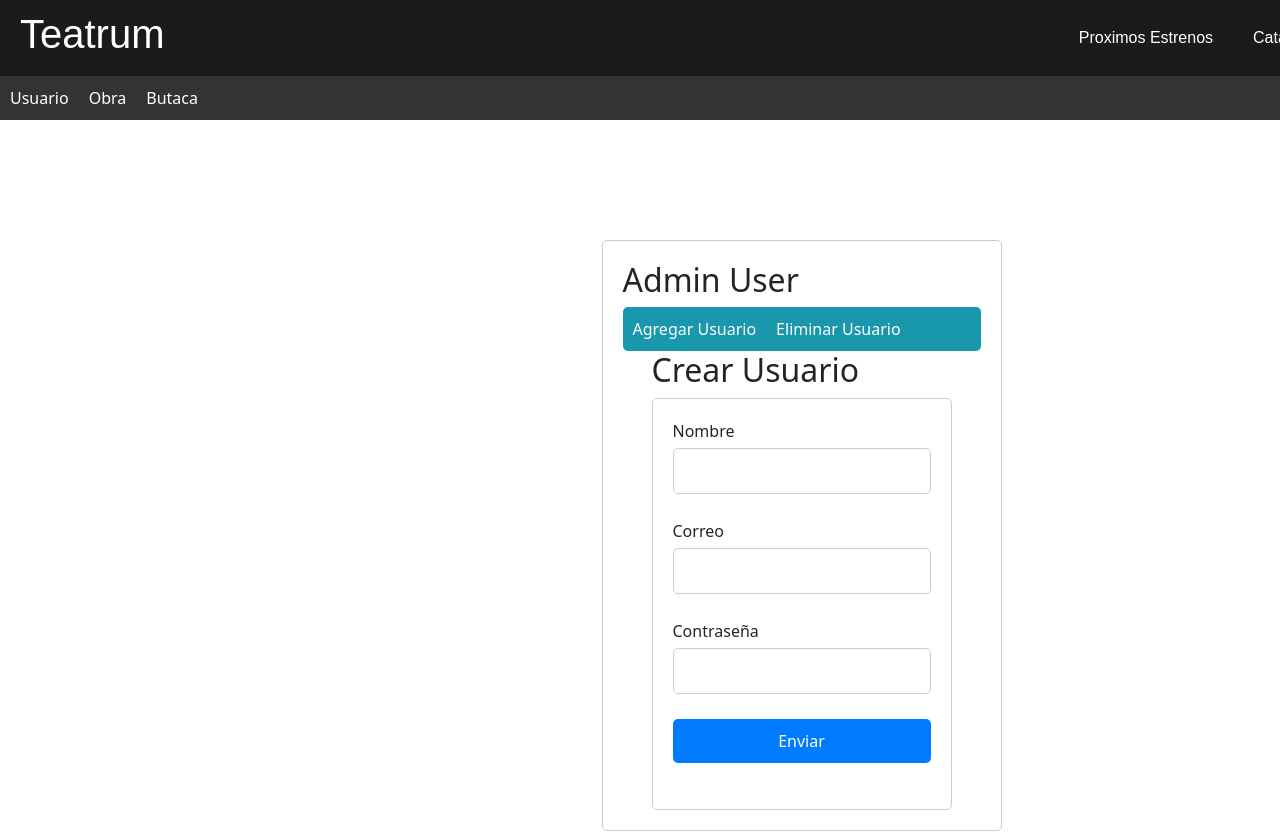
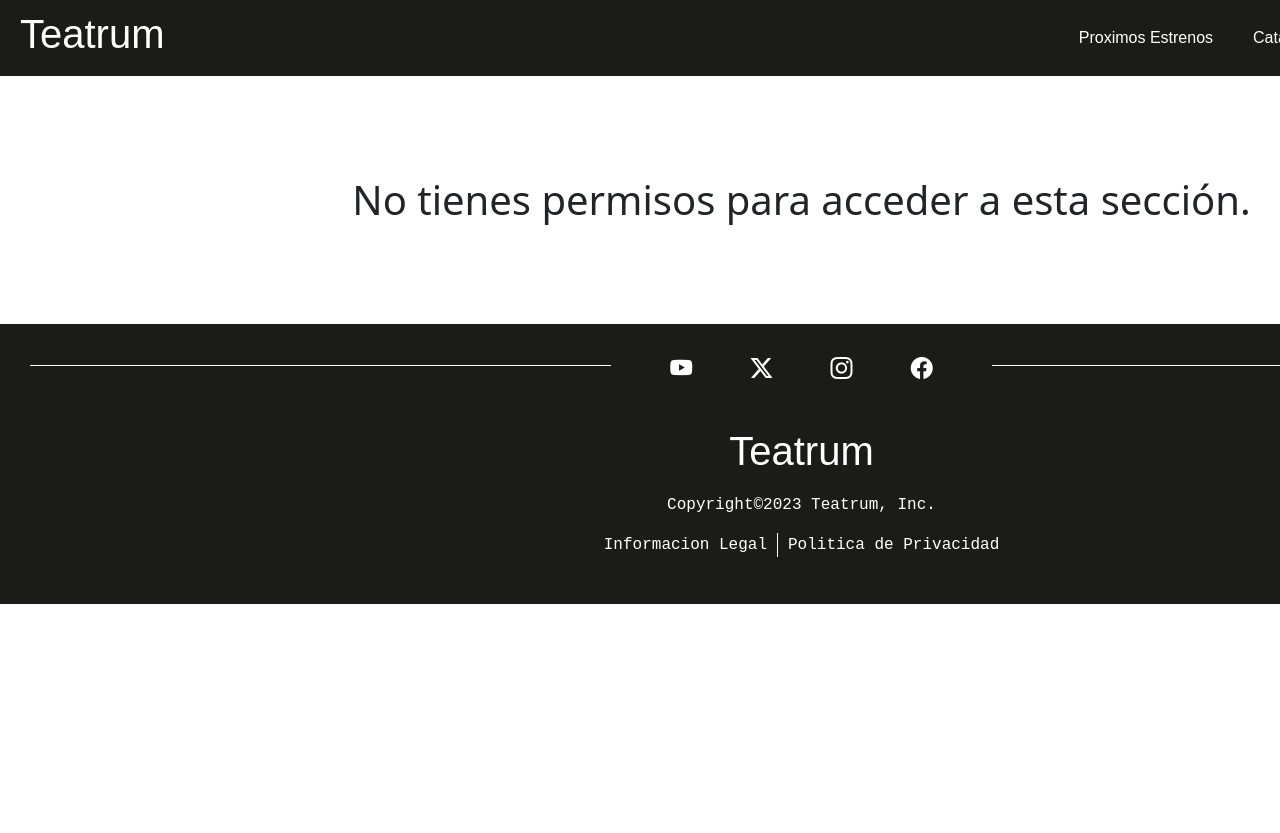
Before and after one commit to nikyuher/TeatrumVue, a Vue app: page /admin in a window 1280 px wide. Shown: the top 833 px of the page. After the commit the page ends 800 px from the top, so only its background shows below. Built offline with nearby package versions, Linux system fonts and the light colour scheme; a web font is replaced by a local one.

Commit message:
denegar accseso a usuarios normales a menu administrador

```diff
--- a/src/views/AdminView.vue
+++ b/src/views/AdminView.vue
@@ -2,7 +2,16 @@
 import AdminUser from '@/components/AdminUser.vue'
 import AdminObra from '@/components/AdminObra.vue'
 import AdminButaca from '@/components/AdminButaca.vue'
-import { ref } from 'vue';
+import { ref,computed } from 'vue';
+
+import { usarInfoUsuario } from '@/store/userInfo';
+
+const infoUsuario = usarInfoUsuario();
+
+const isAdmin = computed(() => {
+    // Verificar si userInfo existe y si tiene el rol de administrador
+    return infoUsuario.userInfo !== null && infoUsuario.userInfo.rol;
+});
 
 const isAdminUserView = ref<boolean>(true);
 const isAdminObraView = ref<boolean>(false);
@@ -28,7 +37,7 @@ const showAdminButaca = () => {
 </script>
 
 <template>
-    <div>
+    <div v-if="isAdmin">
         <nav>
             <ul>
                 <li @click="showAdminUser">Usuario</li>
@@ -57,9 +66,20 @@ const showAdminButaca = () => {
             </article>
         </main>
     </div>
+    <div v-else>
+        <div class="contedor">
+            <h1>No tienes permisos para acceder a esta sección.</h1>
+        </div>
+    </div>
 </template>
 
 <style scoped>
+
+.contedor{
+
+    margin: 100px;
+    text-align: center;
+}
 nav {
     background-color: #333;
 }
```
